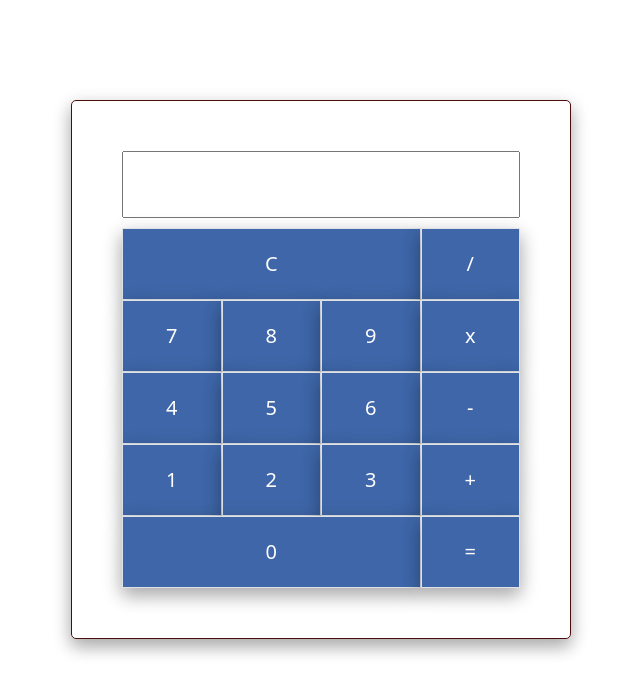
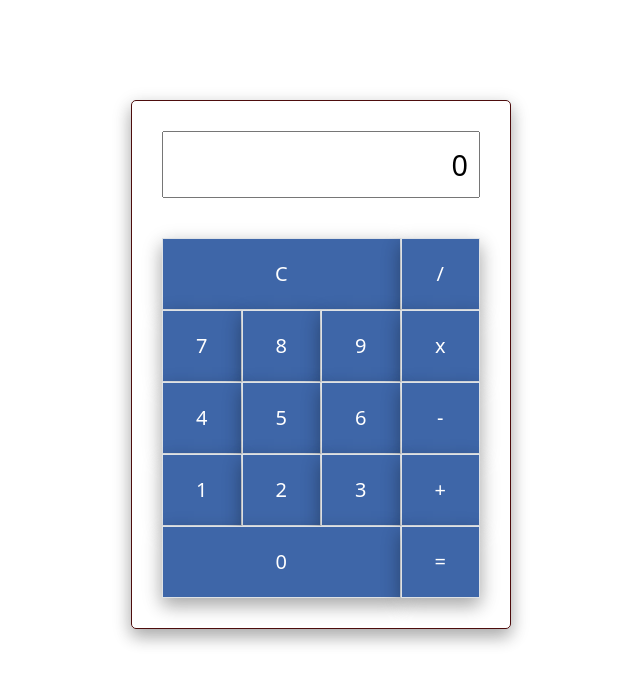
Before and after one commit to Shuabro/calc-app, an Angular app: page / in a window 1280 px wide. Shown: the top 694 px of the page, without its empty margins (319-959 px from the left). Built offline with nearby package versions, Linux system fonts and the light colour scheme.

Commit message:
Second Commit

```diff
--- a/src/app/app.component.css
+++ b/src/app/app.component.css
@@ -10,14 +10,20 @@
   font-family: "Poppins", sans-serif;
 }
 
+
+
+.mt-4{
+  margin-top: 100px;
+}
+
 .container {
   box-shadow: 0 8px 16px 0 rgba(0,0,0,0.2), 0 6px 20px 0 rgba(0,0,0,0.19);
-  max-width: 500px;
+  max-width: 380px;
   min-width: 200px;
-  margin: 100px auto;
+  margin:  100px auto;
   overflow: auto;
-  min-height: 300px;
+  min-height: 500px;
   border: 1px solid rgb(77, 13, 13);
-  padding: 50px;
+  padding: 30px;
   border-radius: 5px;
 }
--- a/src/app/input/input.component.css
+++ b/src/app/input/input.component.css
@@ -1,6 +1,6 @@
 .button {
     background-color:#3e66a8; /* blue */
-    border: none;
+    border: 1px;
     color: #ffffff;
     padding: 20px;
     text-align: center;
@@ -8,8 +8,15 @@
     font-size: 20px;
     cursor: pointer;
     box-shadow: 0 8px 16px 0 rgba(0,0,0,0.2), 0 6px 20px 0 rgba(0,0,0,0.19);
+    caret-color: transparent;
   }
 
   .button:hover{
     background-color: #305082;
   }
+
+  .focus {
+    background: rgb(234, 234, 31);
+    color: rgb(254, 243, 243);
+    border: 1px solid red;
+    }
--- a/src/app/input/input.component.html
+++ b/src/app/input/input.component.html
@@ -1,28 +1,28 @@
   <div class="container">
     <div class="row flew-row text-center">
-      <div class="button col-sm border">C</div>
+      <input class="button col-sm border" value="C" readonly>
       <div class="button col-sm-3 border">/</div>
     </div>
     <div class="row flew-row text-center">
-      <div class="button col-sm border">7</div>
-      <div class="button col-sm border">8</div>
-      <div class="button col-sm border">9</div>
-      <div class="button col-sm border">x</div>
+      <input class="button col-sm border" value="7" readonly>
+      <input class="button col-sm border" value="8" readonly>
+      <input class="button col-sm border" value="9" readonly>
+      <input class="button col-sm border" value="x" readonly>
     </div>
     <div class="row flew-row text-center">
-      <div class="button col-sm border">4</div>
-      <div class="button col-sm border">5</div>
-      <div class="button col-sm border">6</div>
-      <div class="button col-sm border">-</div>
+      <input class="button col-sm border" value="4" readonly>
+      <input class="button col-sm border" value="5" readonly>
+      <input class="button col-sm border" value="6" readonly>
+      <input class="button col-sm border" value="-" readonly>
     </div>
     <div class="row flew-row text-center">
-      <div class="button col-sm border">1</div>
-      <div class="button col-sm border">2</div>
-      <div class="button col-sm border">3</div>
-      <div class="button col-sm border">+</div>
+      <input class="button col-sm border" value="1" readonly>
+      <input class="button col-sm border" value="2" readonly>
+      <input class="button col-sm border" value="3" readonly>
+      <input class="button col-sm border" value="+" readonly>
     </div>
     <div class="row text-center">
-      <div class="button col-sm border">0</div>
-      <div class="button col-sm-3 border">=</div>
+      <input class="button col-sm border" value="0" readonly>
+      <input class="button col-sm-3  border" value="=" readonly>
     </div>
 </div>
--- a/src/app/result/result.component.css
+++ b/src/app/result/result.component.css
@@ -1,10 +1,9 @@
 .result-window{
     width: 100%;
     padding: 10px;
-    margin-bottom: 10px;
+    margin-bottom: 40px;
     font-size: 1.8em;
     min-width: auto;
     min-height: auto;
     text-align: right;
-
 }
--- a/src/app/result/result.component.html
+++ b/src/app/result/result.component.html
@@ -1 +1 @@
-<input class="result-window" type="text">
+<input class="result-window" type="text" value="0">
```
